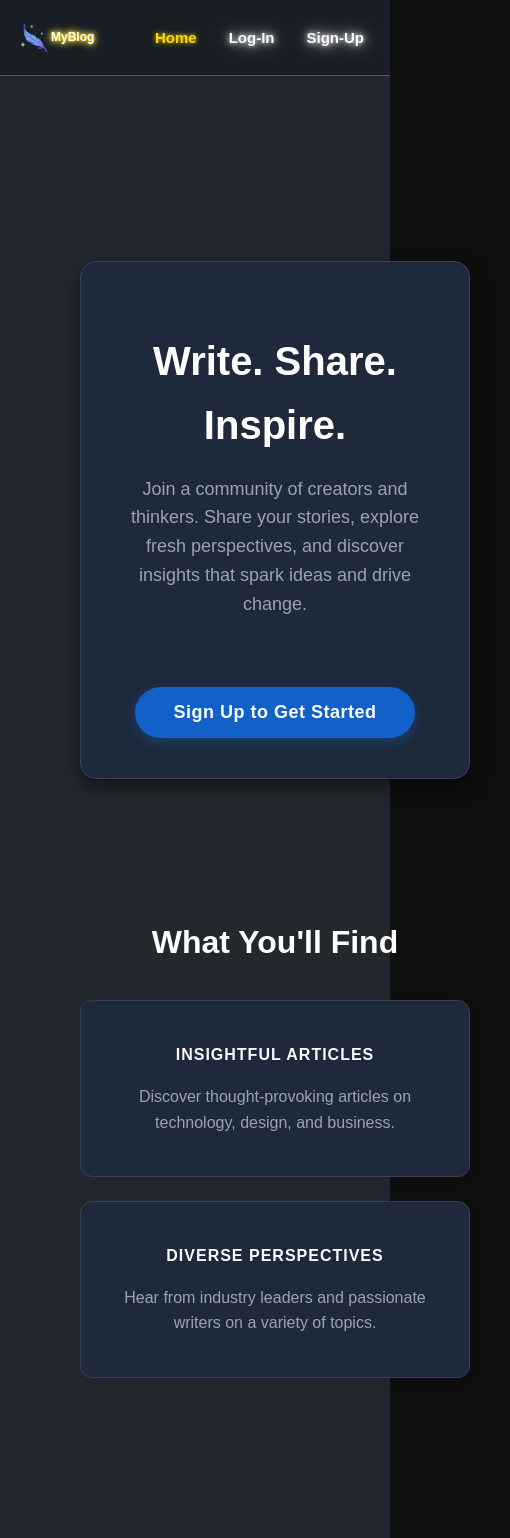
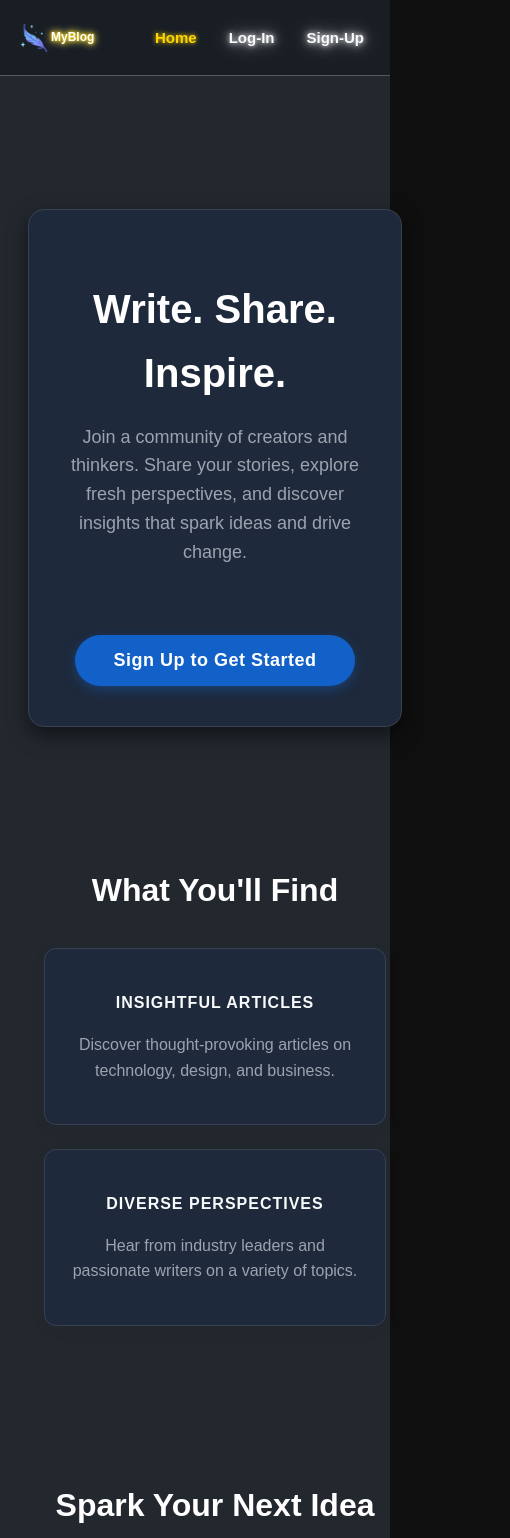
Before and after one commit to PiyushAdkar/BlogWebsite, a React (Vite) app: page / in a window 390 px wide. Shown: the top 1538 px of the page, 510 px wide, since content can reach past the window. Built offline with nearby package versions, Linux system fonts and the light colour scheme; no server answers.

Commit message:
Update project

```diff
--- a/src/App.css
+++ b/src/App.css
@@ -20,7 +20,8 @@ body {
   max-width: 1200px;
   margin: auto;
   margin-top: 60.80px;
-  padding: 60px;
+  padding: 20px;
+  box-sizing: border-box;
 }
 #container
 {
@@ -30,3 +31,16 @@ body {
   min-height: 100vh;
   background-color: rgb(35, 40, 47);
 }
+
+@media (max-width: 768px) {
+  #content {
+    padding: 12px;
+  }
+}
+
+/* Small screens */
+@media (max-width: 480px) {
+  #content {
+    padding: 8px;
+  }
+}
--- a/src/Pages/Home/Home.css
+++ b/src/Pages/Home/Home.css
@@ -14,16 +14,44 @@ body {
   width: 100%;
 }
 
+@media (max-width: 768px) {
+  .containeer {
+    padding: 12px;
+  }
+}
+
+/* Small screens */
+@media (max-width: 480px) {
+  .containeer {
+    padding: 8px;
+  }
+}
 .hero {
+  width: 100%;
   max-width: 700px;
   text-align: center;
   background: #1E293B;
   border: 1px solid #374151;
   border-radius: 16px;
   padding: 40px;
-  margin-top: 120px;
-  margin-bottom: 48px;
+  margin: 120px auto 48px;
   box-shadow: 0 8px 20px rgba(0,0,0,0.5);
+  box-sizing: border-box;
+}
+
+@media (max-width: 768px) {
+  .hero {
+    padding: 15px;           /* less padding on small screens */
+    margin-top: 80px;
+  }
+}
+
+@media (max-width: 480px) {
+  .hero {
+    padding: 8px;
+    margin-top: 60px;
+    border-radius: 12px;
+  }
 }
 
 .hero h1 {
@@ -83,6 +111,7 @@ body {
   display: grid;
   grid-template-columns: repeat(auto-fit, minmax(250px, 1fr));
   gap: 24px;
+  box-sizing: border-box;
 }
 
 .card {
@@ -103,6 +132,45 @@ body {
 .card p {
   color: #9ca3af;
   font-size: 16px;
+}
+
+@media (max-width: 768px) {
+  .section {
+    margin: 48px auto;
+    padding: 0 16px; /* adds breathing room on smaller screens */
+  }
+
+  .section h2 {
+    font-size: 24px;
+    margin-bottom: 24px;
+  }
+
+  .card {
+    padding: 16px;
+  }
+
+  .card h3 {
+    font-size: 18px;
+  }
+
+  .card p {
+    font-size: 14px;
+  }
+}
+
+@media (max-width: 480px) {
+  .cards {
+    grid-template-columns: 1fr; /* stack cards */
+  }
+
+  .section h2 {
+    font-size: 20px;
+  }
+
+  .card {
+    padding: 12px;
+    border-radius: 8px;
+  }
 }
 
 .idea-box {
```
